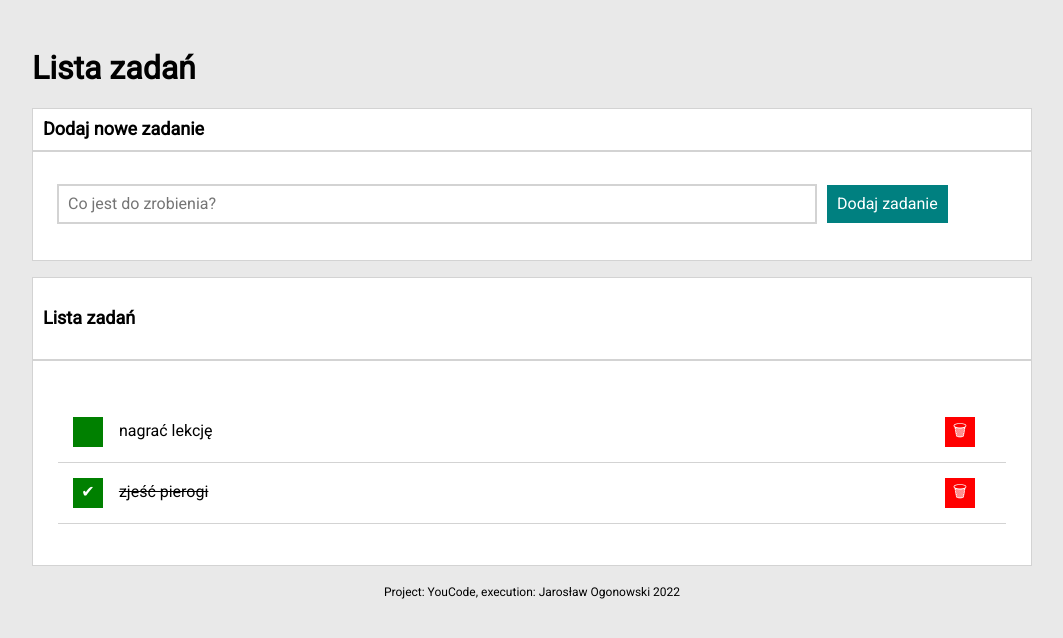
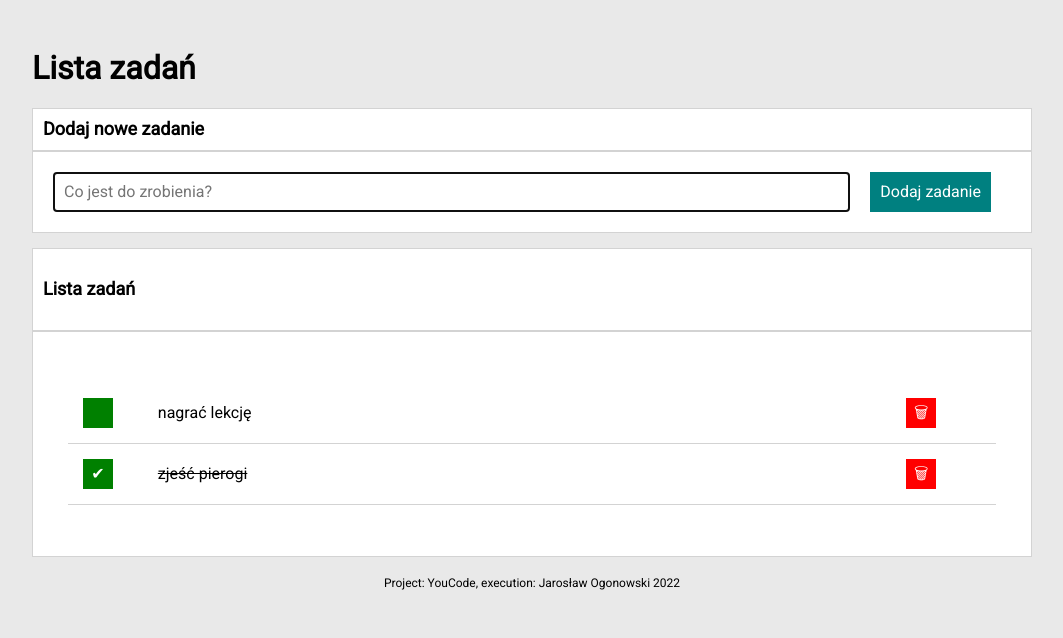
Before and after one commit to JaroslawOgonowski/task-list, a plain HTML site: page index.html in a window 1280 px wide. Shown: the whole page, without its empty margins (108-1171 px from the left). Drawn offline with nearby package versions, Linux system fonts and the light colour scheme.

Commit message:
add focus on submit function

```diff
--- a/css/form.css
+++ b/css/form.css
@@ -1,5 +1,8 @@
-.form__fieldset{
-    border: none;
+.form{
+    display: grid;
+    grid-template-columns: 1fr auto;
+    grid-gap: 10px;
+
 }
 
 .form__button{
@@ -8,12 +11,15 @@
     background-color: teal;
     color: white;
     padding: 10px;
+    margin-right: 20px;
+
 }
 .form__input{
     display: inline-block;
-    min-width:80%;
+    min-width: 80%;
     padding: 9px;
     border-color: lightgray;
     border-style: solid;
 
+
 }
--- a/css/list.css
+++ b/css/list.css
@@ -4,7 +4,7 @@
 }
 .list__itemContainer{
     display: grid;
-    grid-template-columns: 5% 90% 5%;
+    grid-template-columns: 1fr 10fr 1fr;
     padding: 15px;
     border-bottom: 1px solid lightgray;
 }
--- a/css/main.css
+++ b/css/main.css
@@ -12,7 +12,7 @@ padding: 30px 10px
 .main__div{
     max-width: 100%;
     margin-top: 0px;
-    padding: 10px;
+    padding: 20px;
     background-color: white;
     border: 1px solid lightgray;
     margin-bottom: 0px;
--- a/index.html
+++ b/index.html
@@ -28,16 +28,18 @@
     <main class="main">
         <h2 class="main__subtitle">Dodaj nowe zadanie </h2>
         <div class="main__div">
-        <form class="js-form">
-            <fieldset class="form__fieldset">
-                <p><input class="form__input js-newTask" placeholder="Co jest do zrobienia?"><button class="form__button js-addNewTaskButton">Dodaj zadanie</button>
-            </fieldset></form></div>
-            </p>
-            <h2 class="main__subtitle main__subtitle--padding">Lista zadań</h2>
-            <div class="main__div main__div--minHeight">
-                <ul class="list js-tasks">
-                </ul>
-            </div>
+            <form class="js-form form">
+
+                    <input autofocus class="form__input js-newTask"  placeholder="Co jest do zrobienia?"><button
+                        class="form__button js-addNewTaskButton">Dodaj zadanie</button>
+
+            </form>
+        </div>
+        <h2 class="main__subtitle main__subtitle--padding">Lista zadań</h2>
+        <div class="main__div main__div--minHeight">
+            <ul class="list js-tasks">
+            </ul>
+        </div>
 
     </main>
     <footer class="footer">Project: YouCode, execution: Jarosław Ogonowski 2022</footer>
--- a/js/script.js
+++ b/js/script.js
@@ -28,6 +28,12 @@
         render();
 
     };
+    const focusOnSubmit = () => {
+        const newTask = document.querySelector(".js-newTask")
+        newTask.value = "";
+        newTask.focus();
+        render();
+    }
     const bindEvents = () => {
         const removeButtons = document.querySelectorAll(".js-remove");
 
@@ -68,6 +74,7 @@
         document.querySelector(".js-tasks").innerHTML = htmlString;
 
         bindEvents();
+
     };
 
 
@@ -82,6 +89,7 @@
             return; //jeśli okno jest puste to nic nie robimy
         }
         addNewTask(newTaskContent);
+        focusOnSubmit();
         //a jeśli nie jest pusty to chcemy dodać nowe zadanie (czyli nowy obiekt do tablicy):
         //znów wywołujemy funkcję render i to jest w funkcji newTasContent
     };
```
